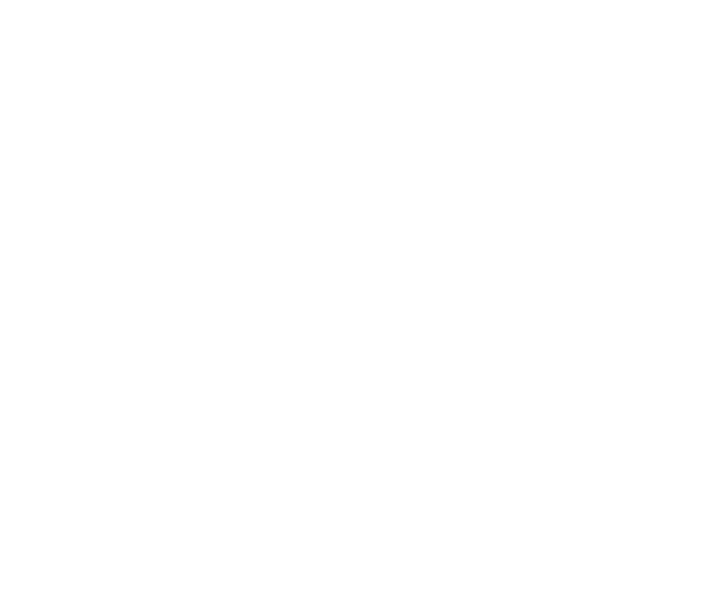
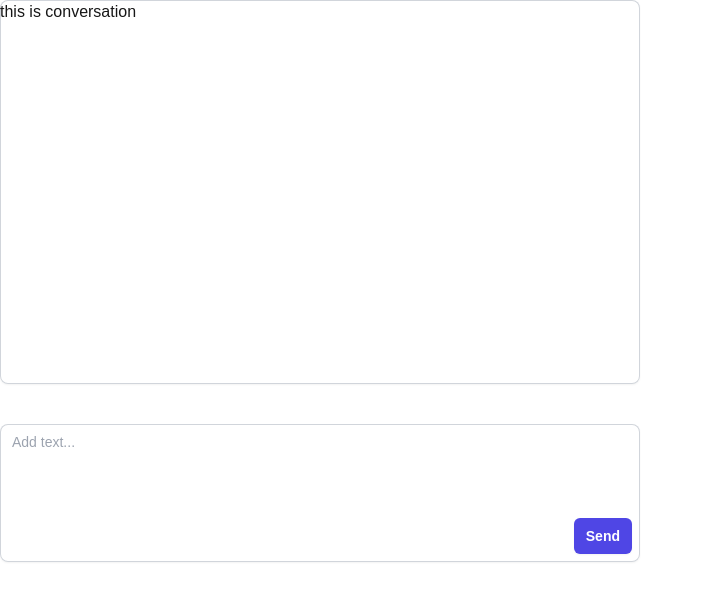
Before and after one commit to Srasulova/messaging-app, a Next.js app in the folder frontend/: page / in a window 1280 px wide. Shown: the top 600 px of the page, without its empty margins (0-703 px from the left). Built offline with nearby package versions, Linux system fonts and the light colour scheme.

Commit message:
add form and conversation

```diff
--- /dev/null
+++ b/frontend/src/app/components/conversation.tsx
@@ -0,0 +1,8 @@
+export default function Conversation() {
+    return (
+        <>
+            <div className="w-1/2 h-96 mb-10 overflow-hidden rounded-lg shadow-sm ring-1 ring-inset ring-gray-300" >
+                <p className="">this is conversation </p></div>
+        </>
+    )
+}
--- /dev/null
+++ b/frontend/src/app/components/form.tsx
@@ -0,0 +1,30 @@
+'use client'
+
+
+export default function InputText() {
+    return (<>
+
+        <div className="w-1/2">
+
+            <div className="min-w-0">
+                <form action="#" className="relative">
+                    <div className="overflow-hidden rounded-lg shadow-sm ring-1 ring-inset ring-gray-300 focus-within:ring-2 focus-within:ring-indigo-600">
+                        <textarea rows={3} name="comment" id="comment" className="block w-full resize-none border-0 bg-transparent py-1.5 text-gray-900 placeholder:text-gray-400 focus:ring-0 sm:text-sm/6" placeholder="Add text..."></textarea>
+                        {/*
+                        <!-- Spacer element to match the height of the toolbar --> */}
+                        <div className="py-2" aria-hidden="true">
+                            {/* <!-- Matches height of button in toolbar (1px border + 36px content height) --> */}
+                            <div className="py-px">
+                                <div className="h-9"></div>
+                            </div>
+                        </div>
+                    </div>
+                    <div className="absolute inset-x-0 bottom-0 flex justify-end py-2 pl-3 pr-2">
+                        <button type="submit" className="inline-flex items-center rounded-md bg-indigo-600 px-3 py-2 text-sm font-semibold text-white shadow-sm hover:bg-indigo-500 focus-visible:outline focus-visible:outline-2 focus-visible:outline-offset-2 focus-visible:outline-indigo-600">Send</button>
+                    </div>
+                </form>
+            </div>
+        </div>
+
+    </>)
+}
--- a/frontend/src/app/page.tsx
+++ b/frontend/src/app/page.tsx
@@ -1,10 +1,14 @@
 'use client'
+
+import Conversation from "./components/conversation";
+import InputText from "./components/form";
 
 export default function Home() {
   return (
     <div className="">
       <main className="">
-
+        <Conversation />
+        <InputText />
       </main>
       <footer className="">
 
--- a/frontend/tailwind.config.ts
+++ b/frontend/tailwind.config.ts
@@ -1,4 +1,5 @@
 import type { Config } from "tailwindcss";
+import forms from "@tailwindcss/forms";
 
 const config: Config = {
   content: [
@@ -14,6 +15,6 @@
       },
     },
   },
-  plugins: [],
+  plugins: [forms],
 };
 export default config;
```
Also changed, not shown: frontend/package.json (+6 -5 lines), 1 other file (tests, documents, lock files or other folders).
